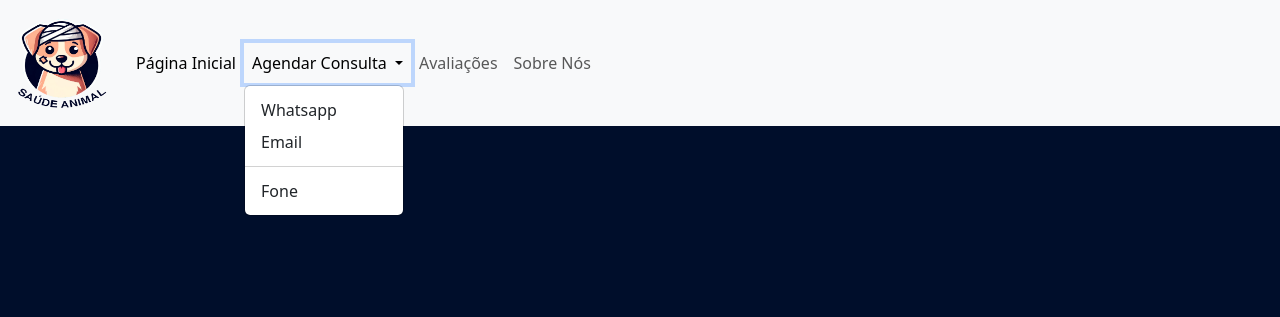
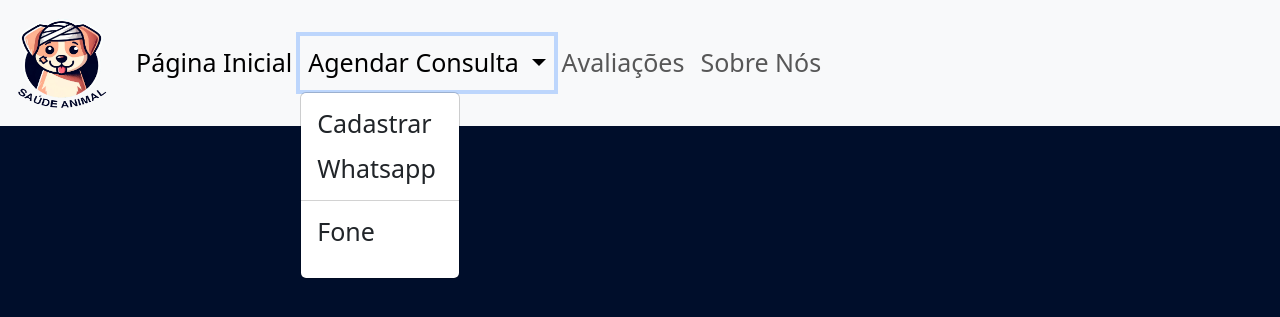
Before and after one commit to JoaoVictorCRP/ihc-clinica-veterinaria, a Flask app: page / in a window 1280 px wide, after a click on "Agendar Consulta". Shown: the top 317 px of the page. Run offline with Flask 3, Linux system fonts and the light colour scheme.

Commit message:
mudancas na fonte

```diff
--- a/static/css/style.css
+++ b/static/css/style.css
@@ -9,3 +9,7 @@
 html {
     background: var(--cetacean-blue)
 }
+
+.nav-link, .dropdown-item {
+    font-size: 25px;
+}
--- a/templates/navbar.html
+++ b/templates/navbar.html
@@ -16,10 +16,10 @@
             Agendar Consulta
           </a>
           <ul class="dropdown-menu">
+            <li><a class="dropdown-item" href="#">Cadastrar</a></li>
             <li><a class="dropdown-item" href="#">Whatsapp</a></li>
-            <li><a class="dropdown-item" href="#">Email</a></li>
             <li><hr class="dropdown-divider"></li>
-            <li><a class="dropdown-item" href="#">Fone</a></li>
+            <li><p class="dropdown-item">Fone</p></li>
           </ul>
         </li>
         <li class="nav-item">
```
